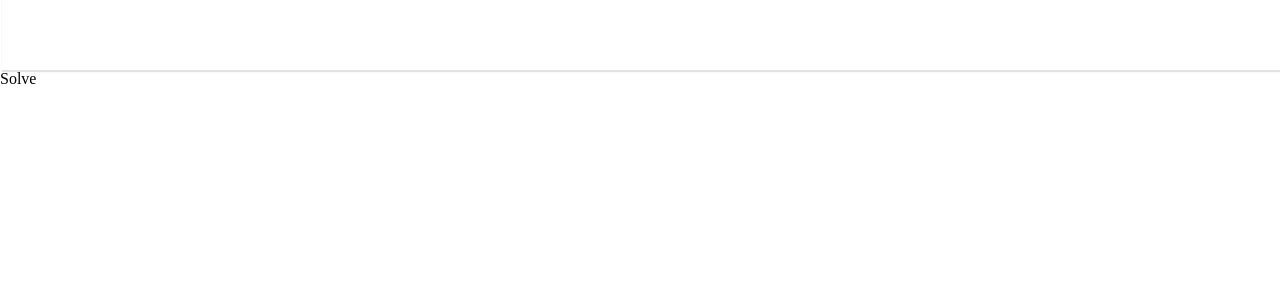
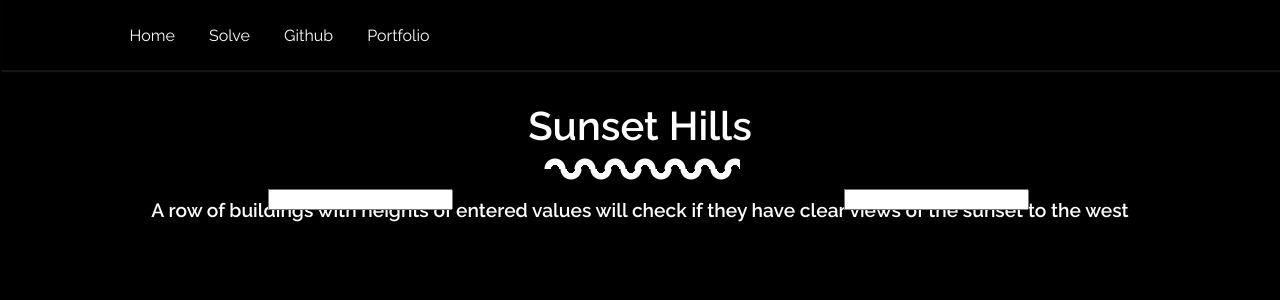
Before and after one commit to GregNicholas/SunsetHills, a React (Create React App) app: page /solve in a window 1280 px wide. Shown: the top 300 px of the page. Built offline with nearby package versions, Linux system fonts and the light colour scheme.

Commit message:
Create Solve page and building component

```diff
--- a/public/styles.css
+++ b/public/styles.css
@@ -1,5 +1,8 @@
+@import url("https://fonts.googleapis.com/css2?family=Raleway:wght@400;600&display=swap");
+
 body {
   background: white;
+  font-family: "Raleway", sans-serif;
   margin: 0;
   padding: 0;
 }
@@ -18,13 +21,17 @@ body {
   width: 100%;
 }
 
+.solve {
+  background: black;
+}
+
 header {
   z-index: 1;
   position: fixed;
   top: 0;
   height: 70px;
   width: 100%;
-  padding-left: 1.5rem;
+  padding-left: 10%;
   display: flex;
   align-items: flex-center;
   margin-left: 1.5px;
@@ -44,3 +51,92 @@ header {
   color: white;
   text-decoration: none !important;
 }
+
+h1 {
+  font-size: 5rem;
+  width: fit-content;
+  margin: auto;
+  position: relative;
+  top: 30%;
+  color: white;
+}
+
+h2 {
+  font-size: 2.5rem;
+  width: fit-content;
+  margin: 2rem auto 0 auto;
+  position: relative;
+  color: white;
+}
+
+p {
+  color: white;
+  font-size: 1.2rem;
+  font-weight: 600;
+  width: 80%;
+  margin: auto;
+  position: relative;
+  text-align: center;
+}
+
+.holder {
+  position: relative;
+  width: 200px;
+  margin: auto;
+  top: 30%;
+  height: 50px;
+}
+
+.holder_solve {
+  top: 0;
+}
+.clip {
+  /* Clip edges, as some of the lines don't terminate nicely. */
+  overflow: hidden;
+}
+
+.circle {
+  position: absolute;
+  width: 200px;
+  height: 20px;
+  background: radial-gradient(
+    16px,
+    transparent,
+    transparent 4px,
+    white 4px,
+    white 10px,
+    transparent 11px
+  );
+  background-size: 30px 40px;
+}
+
+.circle2 {
+  /* Offset to make squigglies line up */
+  top: 20px;
+  left: 16px;
+  background-position: 0px -20px;
+}
+
+.buildings {
+  display: flex;
+  width: 90%;
+  flex-direction: row;
+  justify-content: space-around;
+  position: relative;
+  bottom: 2rem;
+}
+
+.building {
+  background-color: gray;
+  width: 40px;
+}
+
+input {
+  height: ;
+}
+
+@media only screen and (max-width: 500px) {
+  h1 {
+    font-size: 3rem;
+  }
+}
--- /dev/null
+++ b/src/components/Building.js
@@ -0,0 +1,9 @@
+import React, { useState } from "react";
+
+export default function Building() {
+  return (
+    <div className="building" style={{ color: "gray" }}>
+      <input type="text" />
+    </div>
+  );
+}
--- a/src/components/Home.js
+++ b/src/components/Home.js
@@ -1,5 +1,5 @@
-import React, { useState } from "react";
-import background from "../images/skyscrapers.jpg";
+import React from "react";
+import background from "../images/skyscraper-row.jpeg";
 
 export default function Home() {
   return (
@@ -7,10 +7,19 @@ export default function Home() {
       className="container home"
       style={{
         backgroundImage: `url(${background})`,
-        backgroundSize: "cover"
+        backgroundSize: "cover",
+        backgroundPosition: "center"
       }}
     >
-      Home
+      <h1>Sunset Hills</h1>
+      <div className="holder clip">
+        <div className="circle"></div>
+        <div className="circle circle2"></div>
+      </div>
+      <p style={{ top: "35%" }}>
+        Enter numbers to represent building heights, and buildings that can see
+        the sunset will be displayed in green.
+      </p>
     </div>
   );
 }
--- a/src/components/Solve.js
+++ b/src/components/Solve.js
@@ -1,5 +1,22 @@
 import React, { useState } from "react";
+import Building from "./Building";
 
 export default function Solve() {
-  return <div className="container">Solve</div>;
+  return (
+    <div className="container solve">
+      <h2>Sunset Hills</h2>
+      <div className="holder clip holder_solve">
+        <div className="circle"></div>
+        <div className="circle circle2"></div>
+      </div>
+      <p>
+        A row of buildings with heights of entered values will check if they
+        have clear views of the sunset to the west
+      </p>
+      <section className="buildings">
+        <Building />
+        <Building />
+      </section>
+    </div>
+  );
 }
```
Also changed, not shown: src/images/skyscraper-row.jpeg (added).
